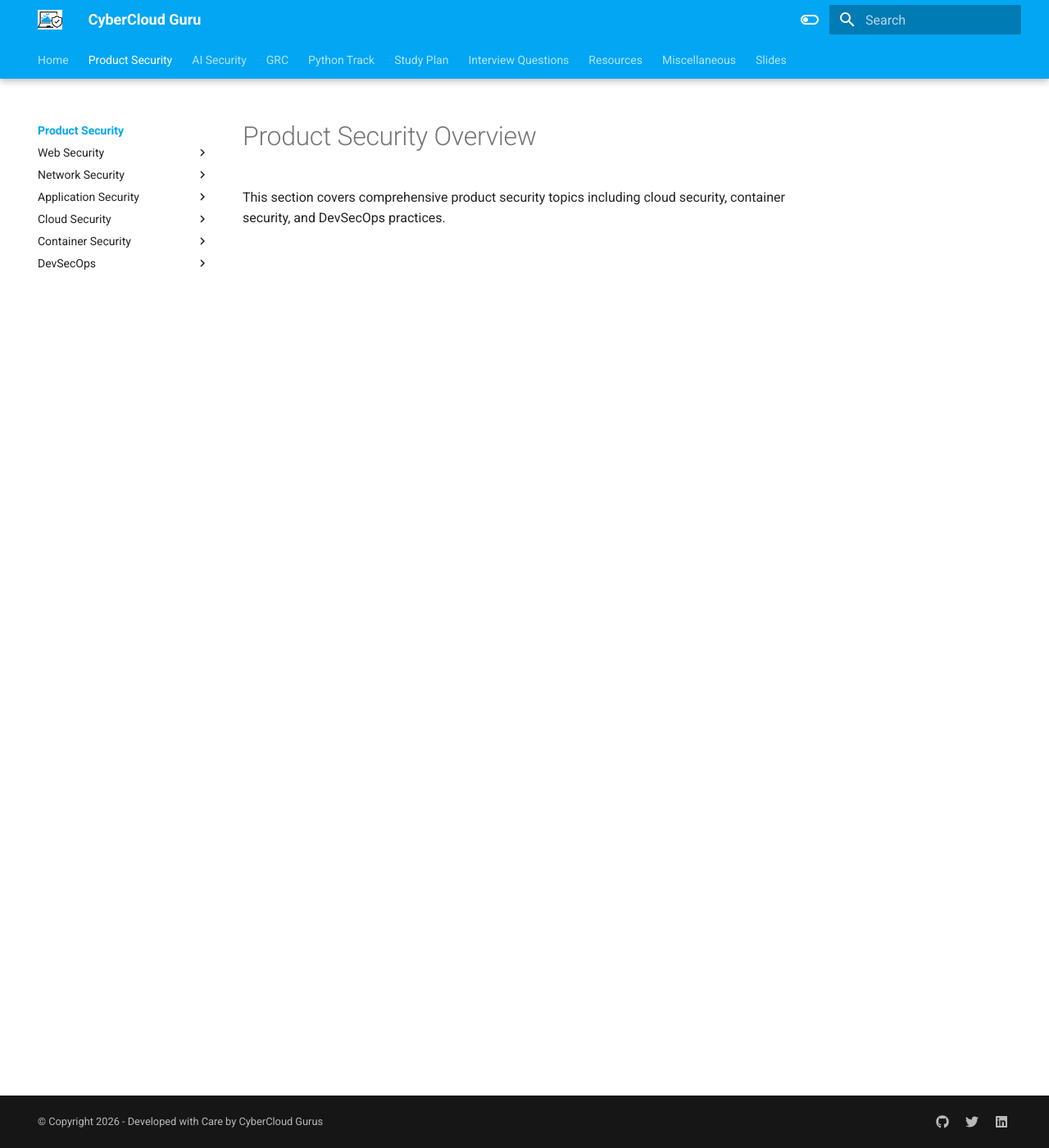
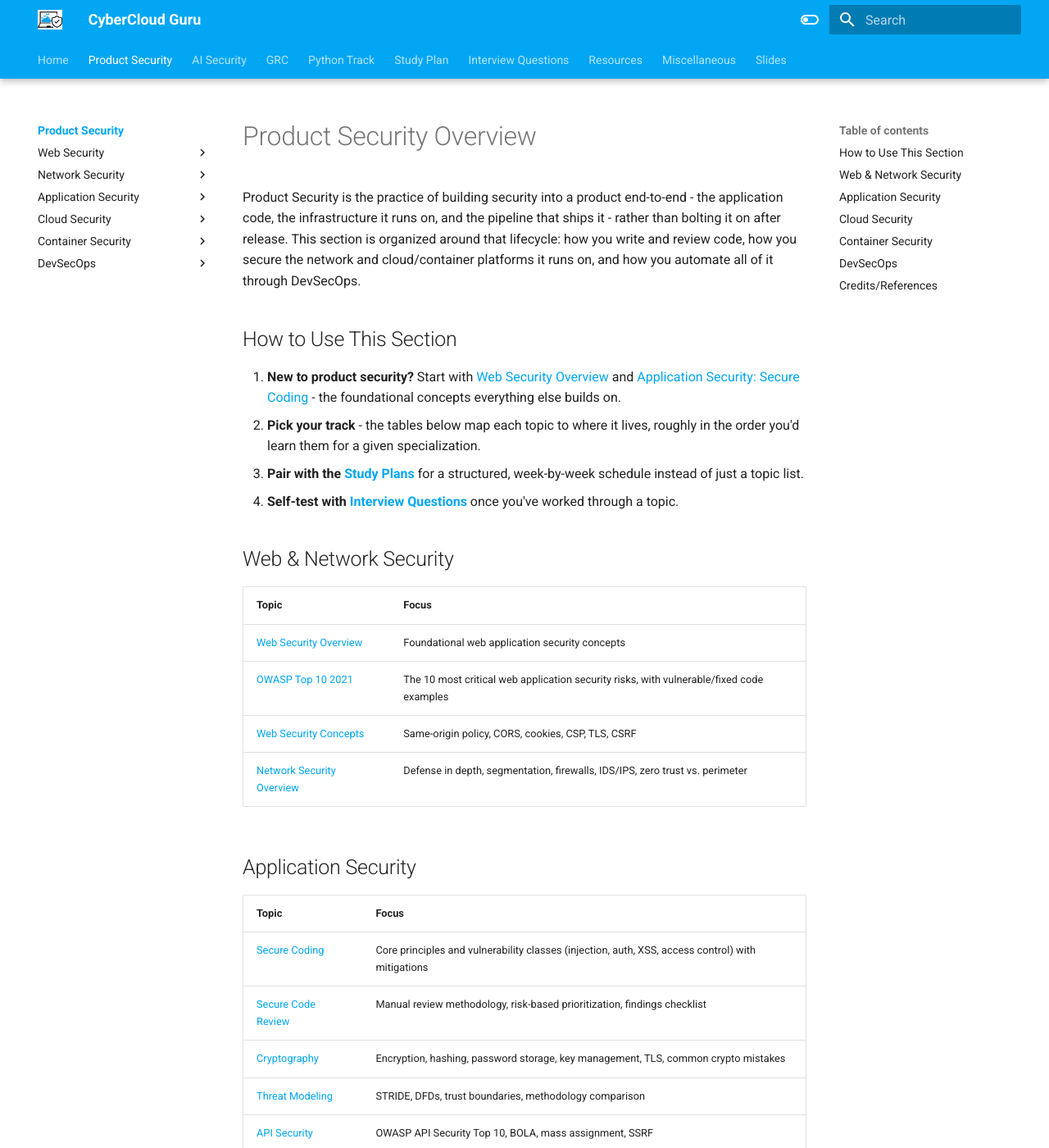
Before and after one commit to jassics/CybercloudLearning, an MkDocs documentation site: the page built from docs/product-security/index.md, in a window 1280 px wide and 1400 px high. Shown: the whole window at 82% size. Built offline with MkDocs 1.6.1 and Material for MkDocs 9.7.7, drawn with Linux system fonts in a browser that asks for light colours; some of the changed text lies outside the part shown.

Commit message:
Fill in Product Security section landing page
Was a 3-line stub despite being the entry point for the site's largest
section (Web/Network/Application/Cloud/Container Security + DevSecOps).
Now a proper index with topic tables per subsection, matching the
pattern used by the Study Plan and Interview Questions landing pages.

Co-Authored-By: Claude Sonnet 5 <noreply@anthropic.com>

```diff
--- a/docs/product-security/index.md
+++ b/docs/product-security/index.md
@@ -1,3 +1,73 @@
 # Product Security Overview
 
-This section covers comprehensive product security topics including cloud security, container security, and DevSecOps practices.
+Product Security is the practice of building security into a product end-to-end - the application code, the infrastructure it runs on, and the pipeline that ships it - rather than bolting it on after release. This section is organized around that lifecycle: how you write and review code, how you secure the network and cloud/container platforms it runs on, and how you automate all of it through DevSecOps.
+
+## How to Use This Section
+
+1. **New to product security?** Start with [Web Security Overview](web-security/web-security-overview.md) and [Application Security: Secure Coding](application-security/secure-coding.md) - the foundational concepts everything else builds on.
+2. **Pick your track** - the tables below map each topic to where it lives, roughly in the order you'd learn them for a given specialization.
+3. **Pair with the [Study Plans](../study-plan/index.md)** for a structured, week-by-week schedule instead of just a topic list.
+4. **Self-test with [Interview Questions](../interview-questions/index.md)** once you've worked through a topic.
+
+## Web & Network Security
+
+| Topic | Focus |
+|-------|-------|
+| [Web Security Overview](web-security/web-security-overview.md) | Foundational web application security concepts |
+| [OWASP Top 10 2021](web-security/owasp-top10.md) | The 10 most critical web application security risks, with vulnerable/fixed code examples |
+| [Web Security Concepts](web-security/web-security-concepts.md) | Same-origin policy, CORS, cookies, CSP, TLS, CSRF |
+| [Network Security Overview](network-security/network-security-overview.md) | Defense in depth, segmentation, firewalls, IDS/IPS, zero trust vs. perimeter |
+
+## Application Security
+
+| Topic | Focus |
+|-------|-------|
+| [Secure Coding](application-security/secure-coding.md) | Core principles and vulnerability classes (injection, auth, XSS, access control) with mitigations |
+| [Secure Code Review](application-security/secure-code-review.md) | Manual review methodology, risk-based prioritization, findings checklist |
+| [Cryptography](application-security/cryptography.md) | Encryption, hashing, password storage, key management, TLS, common crypto mistakes |
+| [Threat Modeling](application-security/threat-modeling.md) | STRIDE, DFDs, trust boundaries, methodology comparison |
+| [API Security](application-security/api-security.md) | OWASP API Security Top 10, BOLA, mass assignment, SSRF |
+| [SAST](application-security/sast.md) | Static analysis tooling, CI/CD integration, tuning false positives |
+| [SCA](application-security/sca.md) | Dependency/CVE scanning, SBOMs, remediation strategy |
+
+## Cloud Security
+
+| Topic | Focus |
+|-------|-------|
+| [Cloud Security Essentials](cloud-security/cloud-security-essentials.md) | Shared responsibility model, IaaS/PaaS/SaaS, foundational checklist |
+| [OWASP Top 10 Cloud](cloud-security/owasp-top10-cloud.md) | Common cloud misconfiguration risk categories |
+| [AWS Security](cloud-security/learning-aws-security/aws-security-overview.md) | IAM, S3, CloudTrail, GuardDuty, KMS - hands-on with real CLI/policy examples |
+| [GCP Security](cloud-security/learning-gcp-security/gcp-security-overview.md) | Cloud IAM, Security Command Center, Cloud KMS, VPC Service Controls |
+| [Azure Security](cloud-security/learning-azure-security/azure-security-overview.md) | Defender for Cloud, Entra ID, Key Vault, Sentinel |
+
+## Container Security
+
+| Topic | Focus |
+|-------|-------|
+| [Container Overview](container-security/container-overview.md) | What containers are, containers vs. VMs, use cases |
+| [Introduction to Docker](container-security/docker-introduction.md) | Docker fundamentals, images vs. containers |
+| [Docker Security](container-security/docker-security.md) | Image hardening, scanning, secrets, non-root containers |
+| [Kubernetes](container-security/kubernetes.md) | Core concepts - pods, deployments, services, control plane |
+| [Kubernetes Security](container-security/kubernetes-security.md) | RBAC, network policies, Pod Security Standards, secrets management |
+
+## DevSecOps
+
+| Topic | Focus |
+|-------|-------|
+| [DevSecOps Fundamentals](devsecops/devsecops-fundamentals.md) | Shift-left, core practice areas, how the pipeline pieces fit together |
+| [DevSecOps Maturity Model](devsecops/devsecops-maturity.md) | Self-assessment levels from manual review to fully automated gates |
+| [Vulnerability Management](devsecops/vulnerability-management.md) | Full lifecycle, CVSS/EPSS/KEV-based prioritization, SLAs |
+| [Compliance as Code](devsecops/compliance-as-code.md) | Policy-as-code (OPA/Rego, Checkov), mapping checks to frameworks |
+| [SDL in CI/CD](devsecops/sdl-cicd.md) | Embedding SDL gates stage-by-stage in a pipeline |
+| [SCA in CI/CD](devsecops/sca-cicd.md) | Concrete dependency-scanning pipeline integration |
+| [DAST in CI/CD](devsecops/dast-cicd.md) | Running DAST against ephemeral/staging environments in CI |
+| [Ansible](devsecops/ansible.md) | Security automation and hardening at scale |
+| [Terraform](devsecops/terraform.md) | IaC security scanning, secure state management |
+| [Pulumi](devsecops/pulumi.md) | IaC security with general-purpose languages, Policy as Code |
+| [Jenkins](devsecops/jenkins.md) | Securing the CI/CD tool itself - credentials, RBAC, plugin risk |
+
+## Credits/References
+
+- [OWASP Foundation](https://owasp.org/)
+- [NIST Secure Software Development Framework (SP 800-218)](https://csrc.nist.gov/pubs/sp/800/218/final)
+- [jassics/security-study-plan](https://github.com/jassics/security-study-plan) for structured study schedules covering these same domains
```
